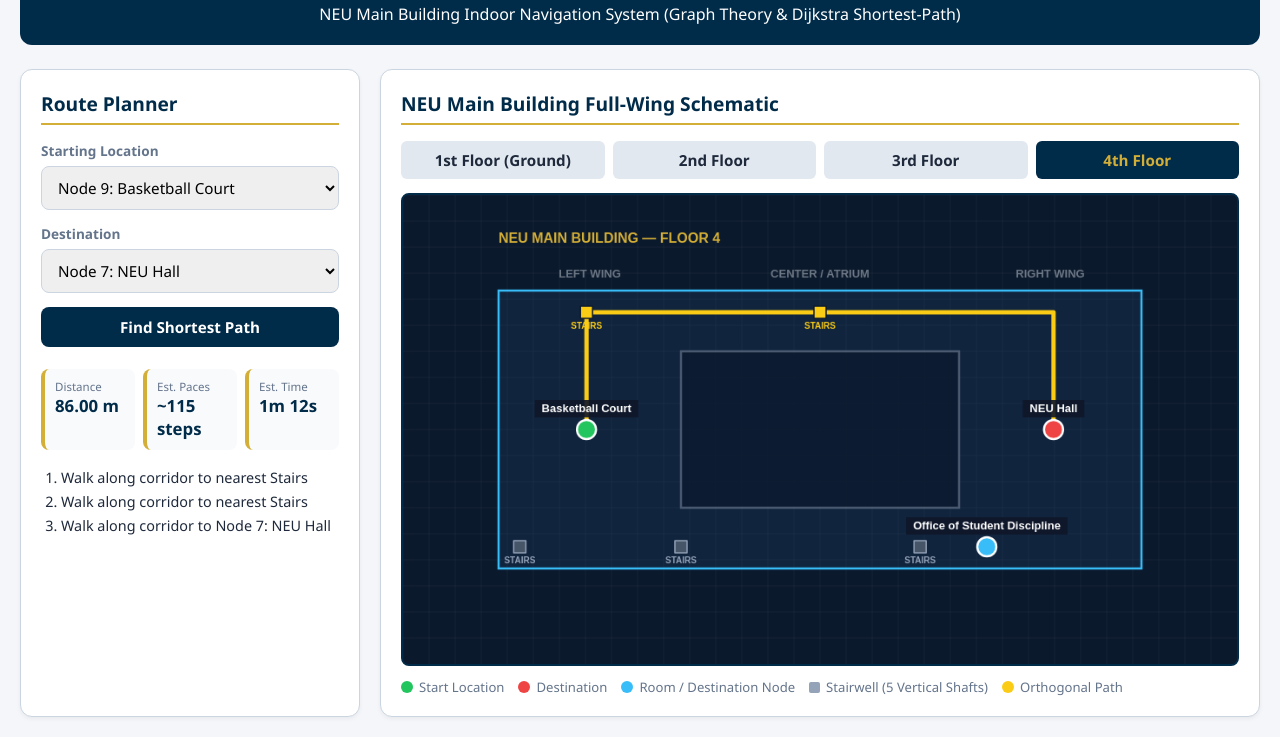
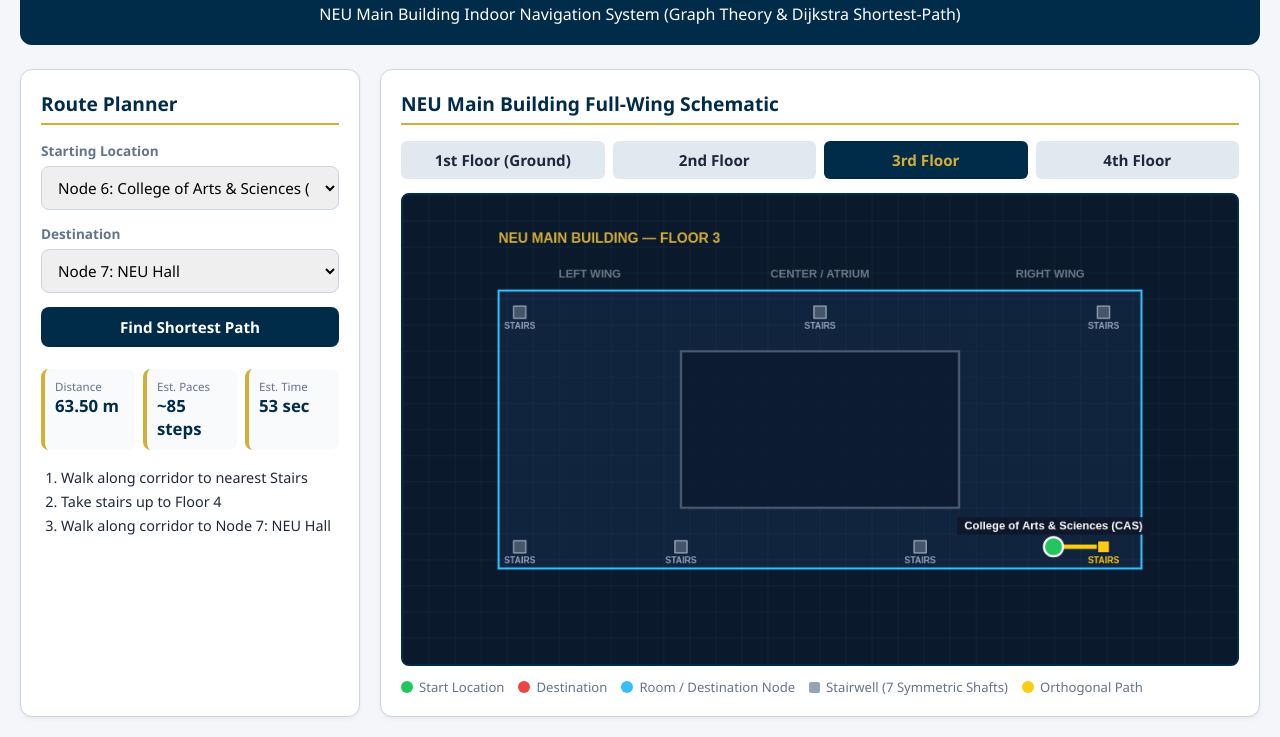
Before and after one commit to Luckzeyyy/pathfindr-neu, a plain HTML site: page index.html in a window 1280 px wide. Shown: the part 86-823 px from the top of the page. Drawn offline with Linux system fonts and the light colour scheme.

Commit message:
Update index.html

```diff
--- a/index.html
+++ b/index.html
@@ -84,7 +84,7 @@
         <span><i class="dot" style="background:#22C55E"></i> Start Location</span>
         <span><i class="dot" style="background:#EF4444"></i> Destination</span>
         <span><i class="dot" style="background:#38BDF8"></i> Room / Destination Node</span>
-        <span><i class="sq" style="background:#94A3B8"></i> Stairwell (5 Vertical Shafts)</span>
+        <span><i class="sq" style="background:#94A3B8"></i> Stairwell (7 Symmetric Shafts)</span>
         <span><i class="dot" style="background:#FACC15"></i> Orthogonal Path</span>
       </div>
     </div>
@@ -105,13 +105,18 @@
       { id: 9, name: "Node 9: Basketball Court", floor: 4, x: 0.22, y: 0.50, type: "room" }
     ];
 
-    // 5 Vertical Stairwells aligned to orthogonal corridors
+    // 7 Symmetric Vertical Stairwells across all 4 floors:
+    // Left Wing aligned at x = 0.14 (Top y=0.25, Bottom y=0.75)
+    // Center aligned at CT (0.50, 0.25), CBL (0.3333, 0.75), CBR (0.62, 0.75)
+    // Right Wing aligned at x = 0.84 (Top y=0.25, Bottom y=0.75)
     const stairShafts = [
-      { code: "LT", label: "Left-Top Stairs", x: 0.22, y: 0.25 },
+      { code: "LT", label: "Left-Top Stairs", x: 0.14, y: 0.25 },
       { code: "LB", label: "Left-Bottom Stairs", x: 0.14, y: 0.75 },
       { code: "CT", label: "Center-Top Stairs", x: 0.50, y: 0.25 },
       { code: "CBL", label: "Center-Bottom Left Stairs", x: 0.3333, y: 0.75 },
-      { code: "CBR", label: "Center-Bottom Right Stairs", x: 0.62, y: 0.75 }
+      { code: "CBR", label: "Center-Bottom Right Stairs", x: 0.62, y: 0.75 },
+      { code: "RT", label: "Right-Top Stairs", x: 0.84, y: 0.25 },
+      { code: "RB", label: "Right-Bottom Stairs", x: 0.84, y: 0.75 }
     ];
 
     const stairNodeMap = {};
@@ -132,6 +137,7 @@
 
     // Invisible 90-degree hallway corner waypoints
     const hallJunctions = [
+      { code: "LT_CORNER", x: 0.22, y: 0.25 },
       { code: "LB_CORNER", x: 0.22, y: 0.6667 },
       { code: "LB_BOT", x: 0.22, y: 0.75 },
       { code: "IN_BL", x: 0.3333, y: 0.6667 },
@@ -162,7 +168,7 @@
     const S = (code, f) => stairNodeMap[`${code}_${f}`];
     const H = (code, f) => hallNodeMap[`${code}_${f}`];
 
-    // Orthogonal (Rook-only) edges — paths stay strictly along outer/wing corridors
+    // Orthogonal (Rook-only) edges — paths stay strictly along horizontal & vertical corridors
     const edges = [
       // Vertical stair shafts across Floors 1 -> 2 -> 3 -> 4 (16.5m per floor)
       ...stairShafts.flatMap(s => [
@@ -173,14 +179,23 @@
 
       // Base orthogonal hallway grid on all 4 floors
       ...[1, 2, 3, 4].flatMap(f => [
-        // Bottom outer horizontal corridor (y = 0.75)
+        // Bottom horizontal corridor (y = 0.75) from Left-Bottom Stairs to Right-Bottom Stairs
         [S("LB", f), H("LB_BOT", f), 6.0],
         [H("LB_BOT", f), S("CBL", f), 16.5],
         [S("CBL", f), S("CBR", f), 18.0],
         [S("CBR", f), H("RT_BOT", f), 16.0],
+        [H("RT_BOT", f), S("RB", f), 5.0],
+
+        // Top horizontal corridor (y = 0.25) from Left-Top Stairs to Right-Top Stairs
+        [S("LT", f), H("LT_CORNER", f), 6.0],
+        [H("LT_CORNER", f), H("IN_TL", f), 12.0],
+        [H("IN_TL", f), S("CT", f), 14.0],
+        [S("CT", f), H("IN_TR", f), 14.0],
+        [H("IN_TR", f), H("RT_TOP", f), 12.0],
+        [H("RT_TOP", f), S("RT", f), 5.0],
 
         // Left wing vertical corridor (x = 0.22)
-        [S("LT", f), H("LB_CORNER", f), 20.0],
+        [H("LT_CORNER", f), H("LB_CORNER", f), 20.0],
         [H("LB_CORNER", f), H("LB_BOT", f), 6.0],
 
         // Inner bottom horizontal corridor (y = 0.6667)
@@ -190,12 +205,6 @@
         // Inner left & upper-right vertical corridors
         [H("IN_TL", f), H("IN_BL", f), 20.0],
         [H("IN_TR", f), H("MID_R", f), 12.0],
-
-        // Top horizontal corridor (y = 0.25)
-        [S("LT", f), H("IN_TL", f), 12.0],
-        [H("IN_TL", f), S("CT", f), 14.0],
-        [S("CT", f), H("IN_TR", f), 14.0],
-        [H("IN_TR", f), H("RT_TOP", f), 12.0],
 
         // Right wing vertical corridor (x = 0.78)
         [H("RT_TOP", f), H("RT_BOT", f), 26.0]
@@ -218,13 +227,14 @@
       [4, S("CT", 2), 14.0],
       [4, H("MID_R", 2), 14.0],
 
-      // Floor 3 Room Connections
-      [6, S("CBR", 3), 16.0],
+      // Floor 3 Room Connections:
+      // CAS (0.78, 0.75) is right beside Right-Bottom Stairs (0.84, 0.75)
+      [6, S("RB", 3), 5.0],
       [6, H("RT_BOT", 3), 0.1],
 
       // Floor 4 Room Connections:
-      // Court (0.22, 0.50) -> drops down to LB_CORNER (0.22, 0.6667) -> LB_BOT (0.22, 0.75) -> goes right along y=0.75 -> OSD (0.70, 0.75) -> RT_BOT (0.78, 0.75) -> goes up to NEU Hall (0.78, 0.50)
-      [9, S("LT", 4), 12.0],
+      // Court (0.22, 0.50) -> drops down to y=0.75 -> goes right -> OSD (0.70, 0.75) -> RT_BOT (0.78, 0.75) -> goes up to NEU Hall (0.78, 0.50)
+      [9, H("LT_CORNER", 4), 12.0],
       [9, H("LB_CORNER", 4), 12.0],
       [7, H("RT_TOP", 4), 22.0],
       [7, H("RT_BOT", 4), 37.0],
@@ -241,8 +251,8 @@
       startSel.add(new Option(n.name, n.id));
       endSel.add(new Option(n.name, n.id));
     });
-    startSel.value = 9; // Basketball Court
-    endSel.value = 7;   // NEU Hall
+    startSel.value = 6; // Default demo: CAS (3rd Floor Right) -> NEU Hall (4th Floor Right) via Right-Bottom Stairs!
+    endSel.value = 7;
 
     function setFloor(f) {
       currentFloor = f;
@@ -382,7 +392,7 @@
         ctx.stroke();
       }
 
-      // Draw all 5 stairwells on current floor
+      // Draw all 7 symmetric stairwells on current floor
       const activeSet = new Set(activePath);
       nodes.filter(n => n.floor === currentFloor && n.type === "stair").forEach(s => {
         const px = s.x * W;
```
